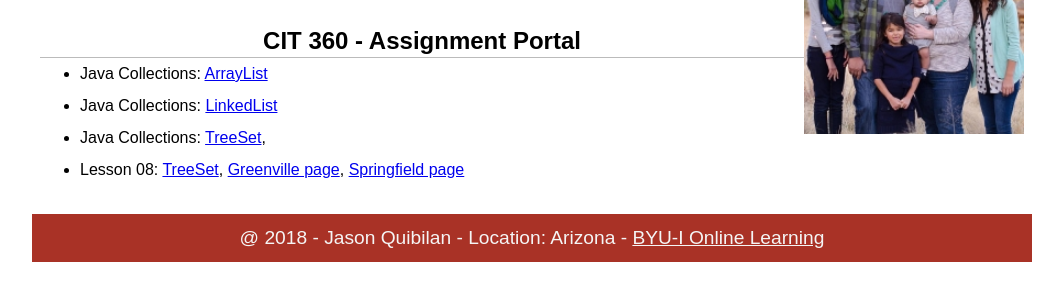
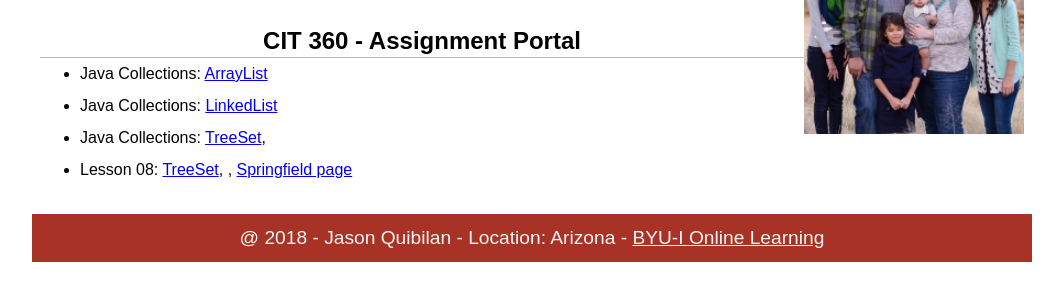
Before and after one commit to Brettzen/oregonTrail-group8, a plain HTML site: page index.html in a window 1280 px wide. Shown: the part 114-414 px from the top of the page, without its empty margins (108-1171 px from the left). Drawn offline with Linux system fonts and the light colour scheme.

Commit message:
Update index.html

```diff
--- a/index.html
+++ b/index.html
@@ -23,7 +23,7 @@
                 <li>Java Collections: <a href="src/cit/pkg360/ArrayListDemo.java">ArrayList</a></li>
                 <li>Java Collections: <a href="src/cit/pkg360/LinkedListDemo.java">LinkedList</a></li>
                 <li>Java Collections: <a href="src/cit/pkg360/TreeSetDemo.java">TreeSet</a>, <a href="src/cit/pkg360/Employee.java"></a></li>
-                <li>Lesson 08: <a href="src/cit/pkg360/TreeSetDemo.java">TreeSet</a>, <a href="http://www.jasonquibilan.net/weather/greenville.html">Greenville page</a>, <a href="http://www.jasonquibilan.net/weather/springfield.html">Springfield page</a></li>
+                <li>Lesson 08: <a href="src/cit/pkg360/TreeSetDemo.java">TreeSet</a>, <a href="src/cit/pkg360/Employee.java"></a>, <a href="http://www.jasonquibilan.net/weather/springfield.html">Springfield page</a></li>
            </ul>
     </main>
     <footer>
```
